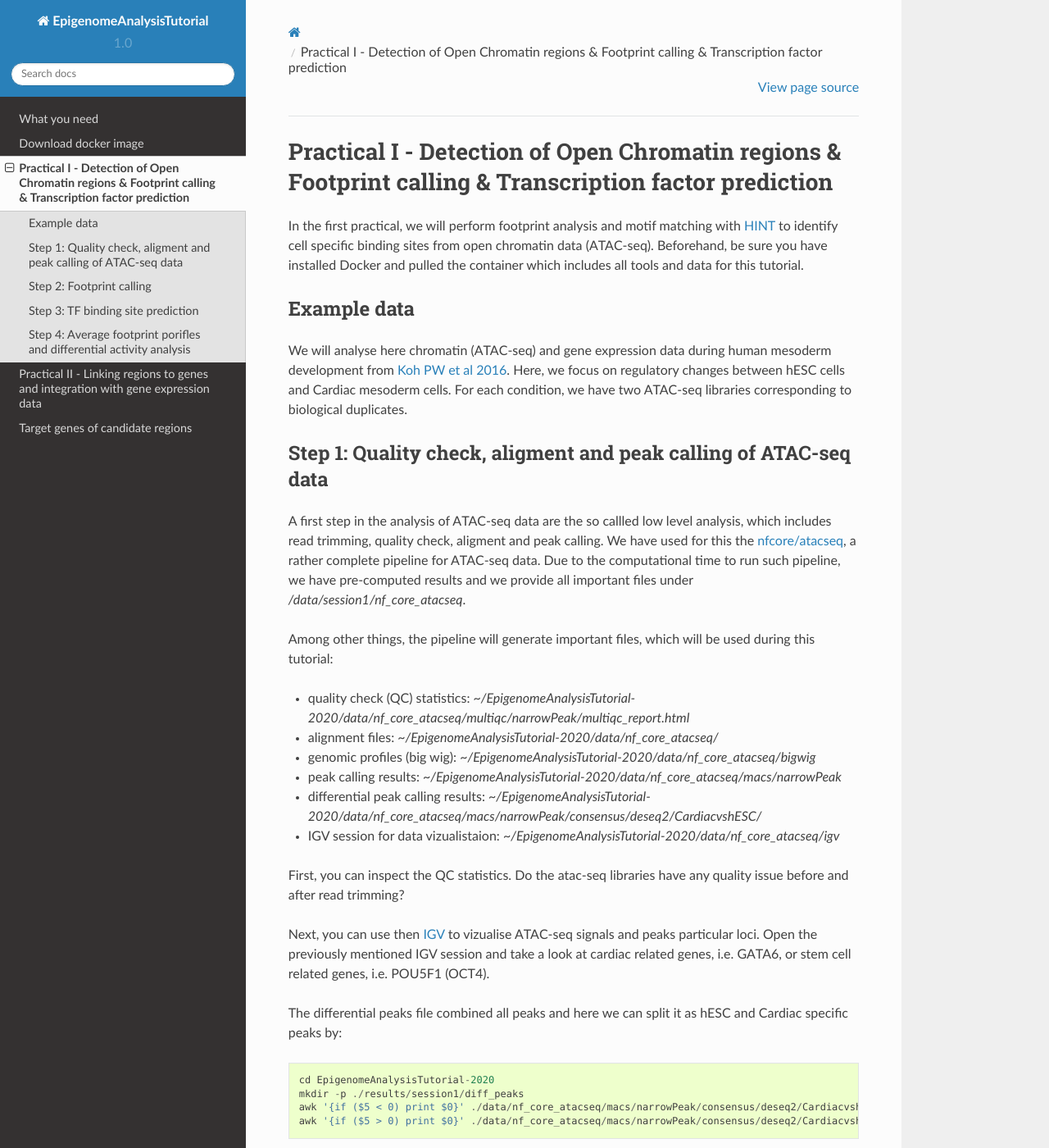
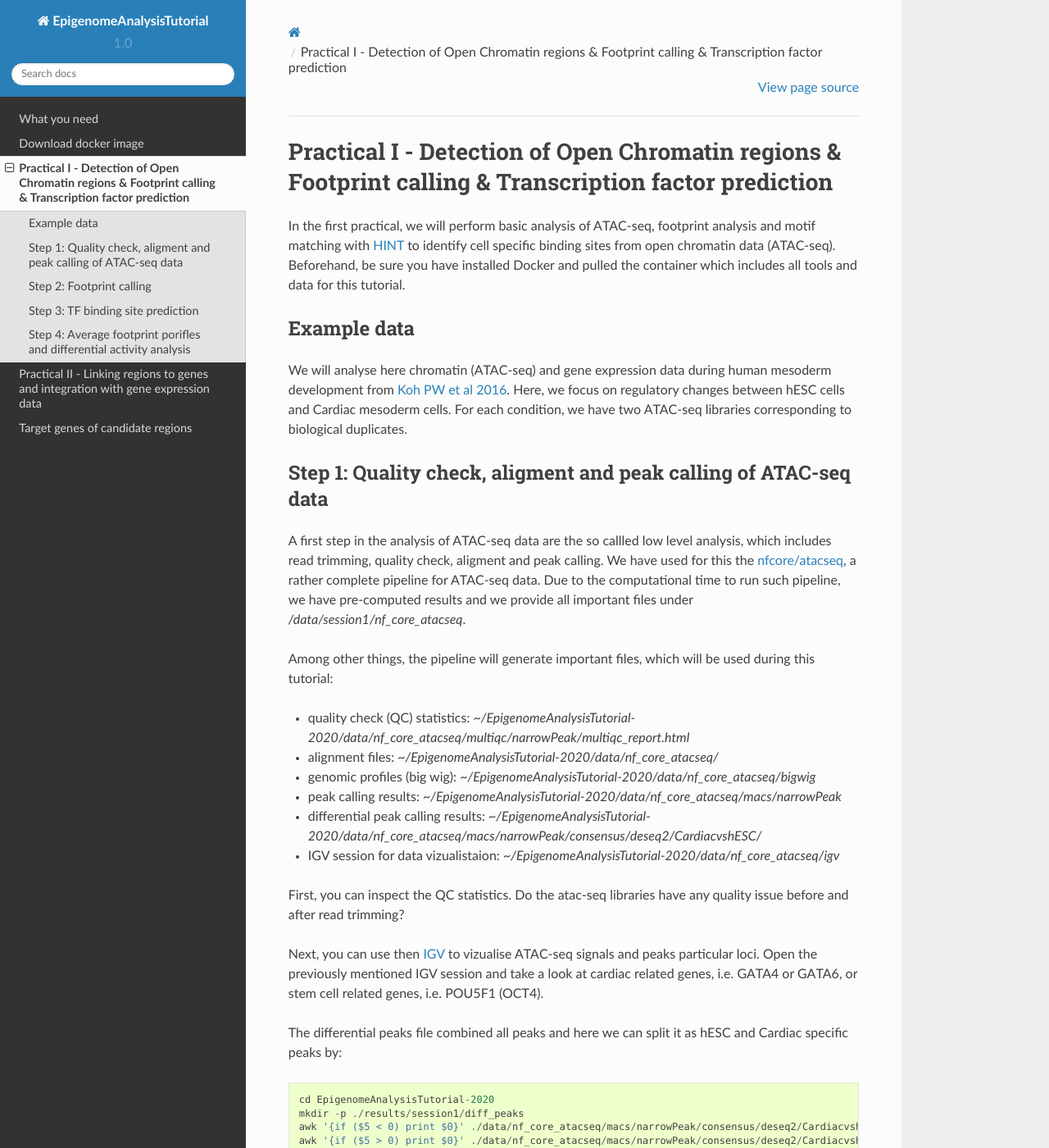
Before and after one commit to SchulzLab/EpigenomeAnalysisTutorial-2020, a Sphinx documentation site: the page built from docs/Practical1.rst, in a window 1280 px wide and 1400 px high. Shown: the whole window at 82% size. Built offline with Sphinx 7.4.7 and the Read the Docs theme 2.0.0, drawn with Linux system fonts in a browser that asks for light colours; some of the changed text lies outside the part shown.

Commit message:
Update Practical1.rst

```diff
--- a/docs/Practical1.rst
+++ b/docs/Practical1.rst
@@ -2,7 +2,7 @@
 Practical I - Detection of Open Chromatin regions & Footprint calling & Transcription factor prediction
 ==================================================================
 
-In the first practical, we will perform footprint analysis and motif matching with `HINT <http://www.regulatory-genomics.org/hint/>`_ to identify cell specific binding sites from open chromatin data (ATAC-seq). Beforehand, be sure you have installed Docker and pulled the container which includes all tools and data for this tutorial.
+In the first practical, we will perform basic analysis of ATAC-seq, footprint analysis and motif matching with `HINT <http://www.regulatory-genomics.org/hint/>`_ to identify cell specific binding sites from open chromatin data (ATAC-seq). Beforehand, be sure you have installed Docker and pulled the container which includes all tools and data for this tutorial.
 
 
 Example data
@@ -25,7 +25,7 @@ Among other things, the pipeline will generate important files, which will be us
 
 First, you can inspect the QC statistics. Do the atac-seq libraries have any quality issue before and after read trimming?
 
-Next, you can use then `IGV <http://software.broadinstitute.org/software/igv/>`_ to vizualise ATAC-seq signals and peaks particular loci. Open the previously mentioned IGV session and take a look at cardiac related genes, i.e. GATA6, or stem cell related genes, i.e. POU5F1 (OCT4).
+Next, you can use then `IGV <http://software.broadinstitute.org/software/igv/>`_ to vizualise ATAC-seq signals and peaks particular loci. Open the previously mentioned IGV session and take a look at cardiac related genes, i.e. GATA4 or GATA6, or stem cell related genes, i.e. POU5F1 (OCT4).
 
 The differential peaks file combined all peaks and here we can split it as hESC and Cardiac specific peaks by:
 ::
@@ -118,4 +118,4 @@ Finally, we will filter the motif matching results to only consider TFs enriched
 
 @li, we need to do a previous step. Maybe the list of tfs can be dumped by the R script?
 
-You can then open these files in IGV.
+You can then open these files in IGV and inspect motif hits close to relevant genes (POUF5F1, GATA6 or GATA4). Are you able to find any motif close to a gene? You can also zoom out of your IGV browser and check for potential enhancer regions.
```
